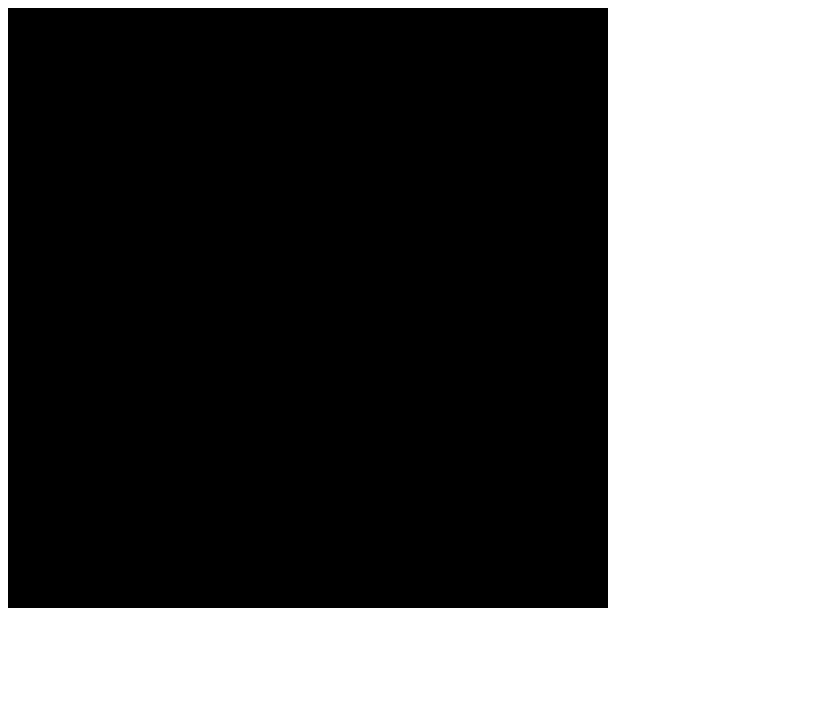
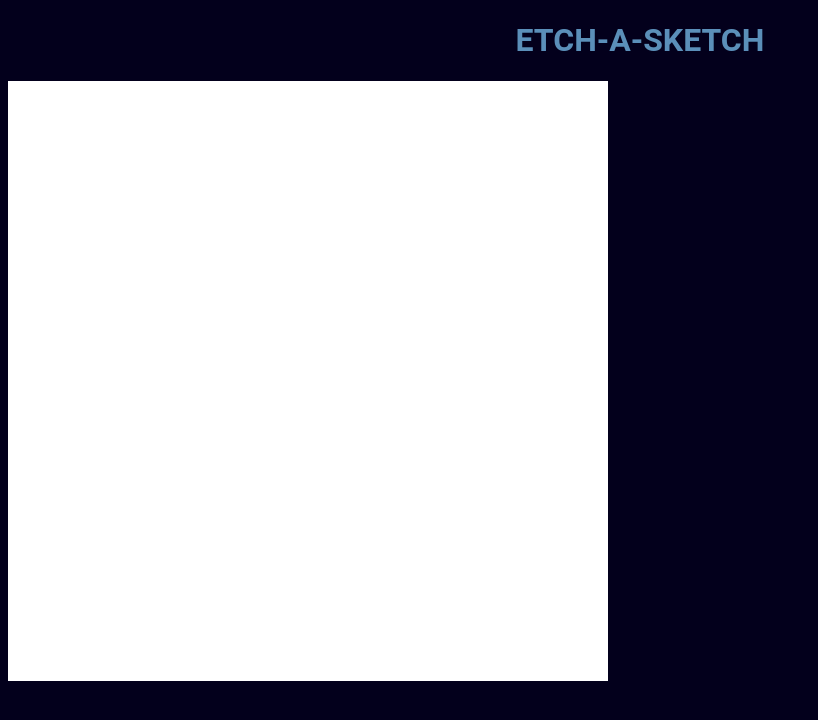
Before and after one commit to hquanvo/etch-a-sketch, a plain HTML site: page index.html in a window 1280 px wide. Shown: the whole page, without its empty margins (0-818 px from the left). Drawn offline with Linux system fonts and the light colour scheme.

Commit message:
Add basic styling

```diff
--- a/etch-a-sketch.js
+++ b/etch-a-sketch.js
@@ -7,7 +7,7 @@ function createGrid(size) {
         gridElement.classList.add("grid-element");
         gridElement.style.width = (canvasLength / size) + 'px';
         gridElement.style.height = 'auto';
-        gridElement.style.backgroundColor = "black";
+        gridElement.style.backgroundColor = "white";
         canvas.appendChild(gridElement);
 
     }
--- a/index.html
+++ b/index.html
@@ -8,6 +8,7 @@
     <link rel = "stylesheet" href = "./styles.css">
 </head>
 <body>
+    <h1 class = "top-heading"> ETCH-A-SKETCH</h1>
     <div id = "canvas"></div>
 </body>
 </html>
--- a/styles.css
+++ b/styles.css
@@ -1,7 +1,16 @@
+body {
+    background-color: #03001C;
+    font-family: roboto, 'Times New Roman', Times, serif;
+}
 #canvas {
-    background-color: blue;
+    background-color: white;
     width: 600px;
     height: 600px;
     display: flex;
     flex-wrap: wrap;
 }
+
+.top-heading {
+    color: #5B8FB9;
+    text-align: center;
+}
```
